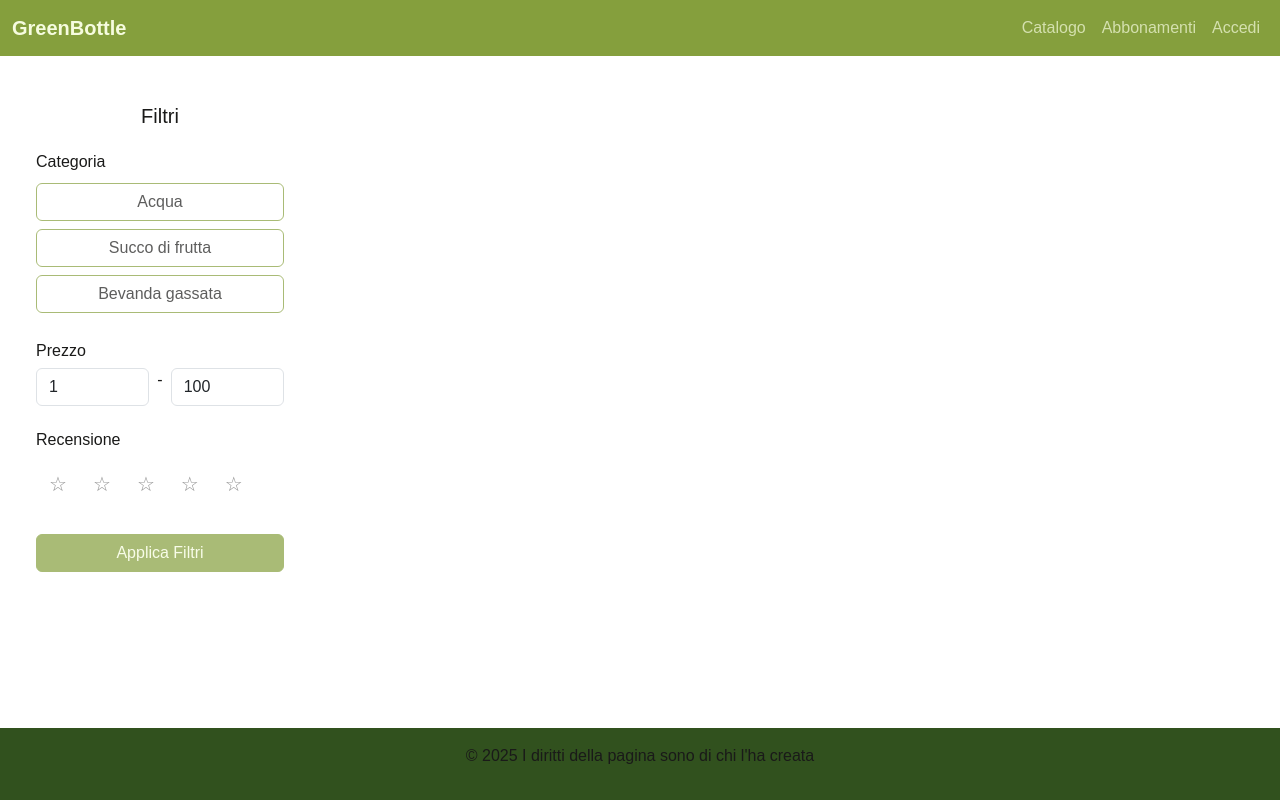
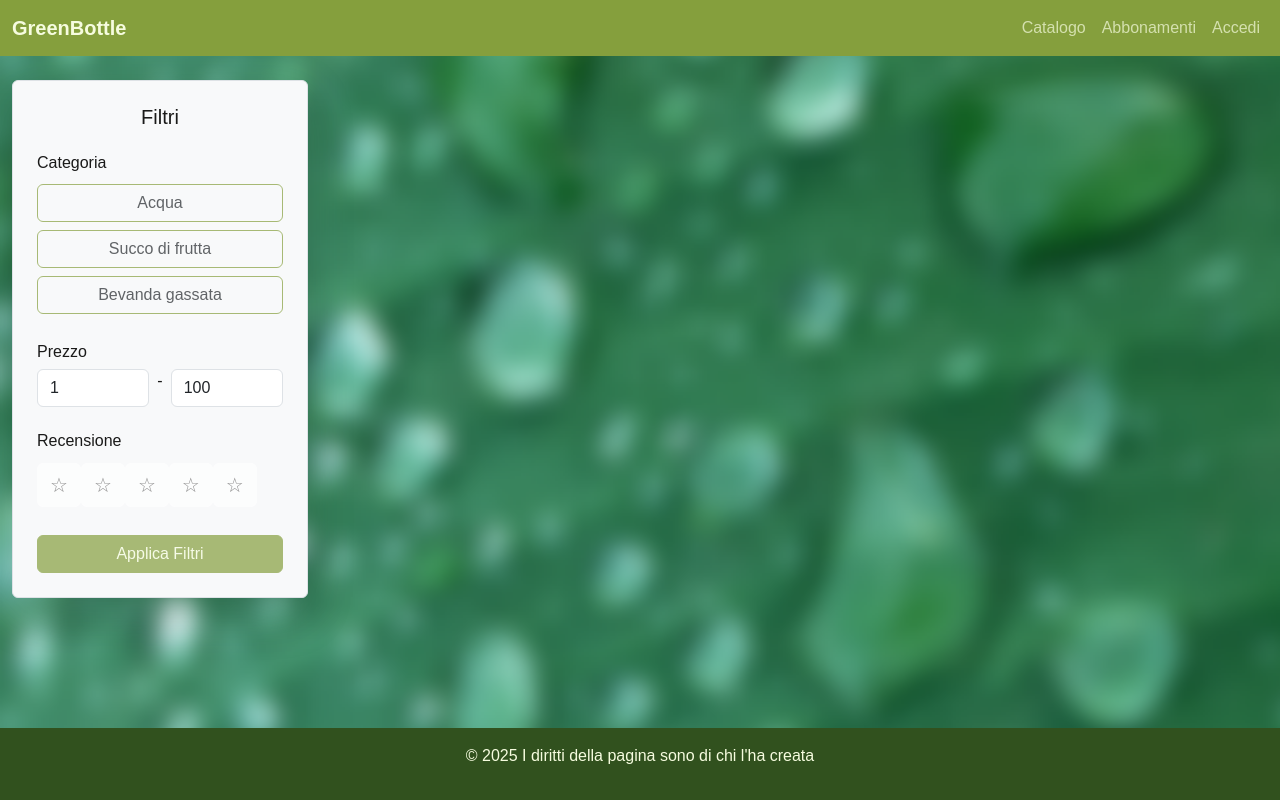
Before and after one commit to losor2002/GreenBottle, a Spring app: template src/main/resources/templates/CatalogoView/Catalogo.html in a window 1280 px wide. Run offline with Thymeleaf, Linux system fonts and the light colour scheme; the template is opened without the code that fills it, so the values that code supplies are empty.

Commit message:
Minor updates.

```diff
--- a/src/main/resources/application.properties
+++ b/src/main/resources/application.properties
@@ -5,3 +5,6 @@ spring.datasource.driver-class-name=com.mysql.cj.jdbc.Driver
 #Only for testing
 spring.datasource.username=root
 spring.datasource.password=root
+server.error.whitelabel.enabled=false
+server.error.path=/error
+server.error.include-message=always
--- a/src/main/resources/static/stylesheet/Catalogo.css
+++ b/src/main/resources/static/stylesheet/Catalogo.css
@@ -1,4 +1,9 @@
-@media (max-width: 992px) {
+body {
+    color: #1A1A19;
+    background: url("/img/Banner.png") no-repeat center center / cover;
+}
+
+@media (max-width: 991px) {
     aside {
         position: static;
         margin-bottom: 20px;
@@ -15,9 +20,6 @@
     min-height: calc(100vh - 120vh);
 }
 
-.text-center, .text, .btn, small, span {
-    color: #1A1A19;
-}
 
 .btn-check:checked + .btn {
     opacity: 1;
--- a/src/main/resources/templates/CatalogoView/Catalogo.html
+++ b/src/main/resources/templates/CatalogoView/Catalogo.html
@@ -16,8 +16,9 @@
 <main class="container-fluid my-4">
     <div class="row">
         <!-- Filtro -->
-        <aside class="col-md-4 col-lg-3">
-            <form class="filter-section p-4 sticky-top" id="filter-card" method="get" th:object="${filterForm}">
+        <aside class="col-md-6 col-lg-3">
+            <form class="filter-section p-4 sticky-top shadow-lg bg-light rounded border" id="filter-card" method="get"
+                  th:object="${filterForm}">
                 <h5 class="text-center mb-4">Filtri</h5>
 
                 <!-- Categoria -->
--- a/src/main/resources/templates/CatalogoView/Home.html
+++ b/src/main/resources/templates/CatalogoView/Home.html
@@ -40,7 +40,7 @@
 
             <!-- Titolo -->
             <div class="col-md-8 d-flex align-items-center justify-content-center text-center text-md-start">
-                <h1 class="display-4 fw-bold text-light" id="logo"><< Logo Green Bottle >></h1>
+                <h1 class="display-4 fw-bold" id="logo">GreenBottle</h1>
             </div>
         </div>
     </div>
--- a/src/main/resources/templates/error.html
+++ b/src/main/resources/templates/error/error.html
@@ -4,7 +4,7 @@
     <meta charset="UTF-8">
     <meta name="viewport" content="width=device-width, initial-scale=1.0">
     <title>Si è verificato un errore</title>
-    <link href="https://cdn.jsdelivr.net/npm/bootstrap@5.3.0-alpha1/dist/css/bootstrap.min.css" rel="stylesheet">
+    <link href="https://cdn.jsdelivr.net/npm/bootstrap@5.3.0/dist/css/bootstrap.min.css" rel="stylesheet">
     <link th:href="@{/stylesheet/Common.css}" rel="stylesheet">
     <link th:href="@{/stylesheet/Head.css}" rel="stylesheet">
     <link th:href="@{/stylesheet/Footer.css}" rel="stylesheet">
@@ -31,6 +31,6 @@
     </div>
 </div>
 <footer th:replace="~{fragments/fragments :: footer}"></footer>
-<script src="https://cdn.jsdelivr.net/npm/bootstrap@5.3.0-alpha1/dist/js/bootstrap.bundle.min.js"></script>
+<script src="https://cdn.jsdelivr.net/npm/bootstrap@5.3.0/dist/js/bootstrap.bundle.min.js"></script>
 </body>
 </html>
```
Also changed, not shown: src/main/resources/static/stylesheet/Home.css (+9 -1 lines), 1 other file.
